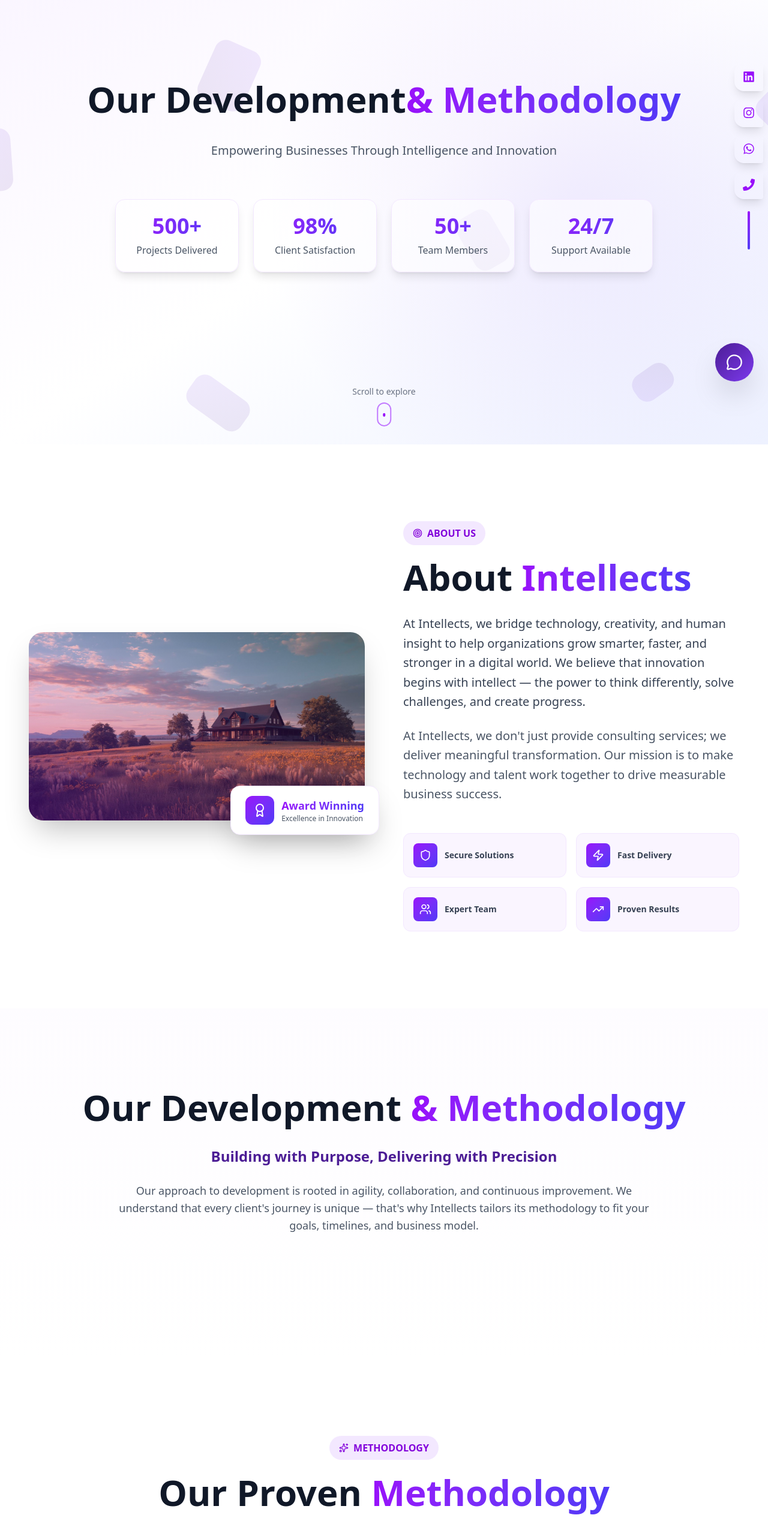
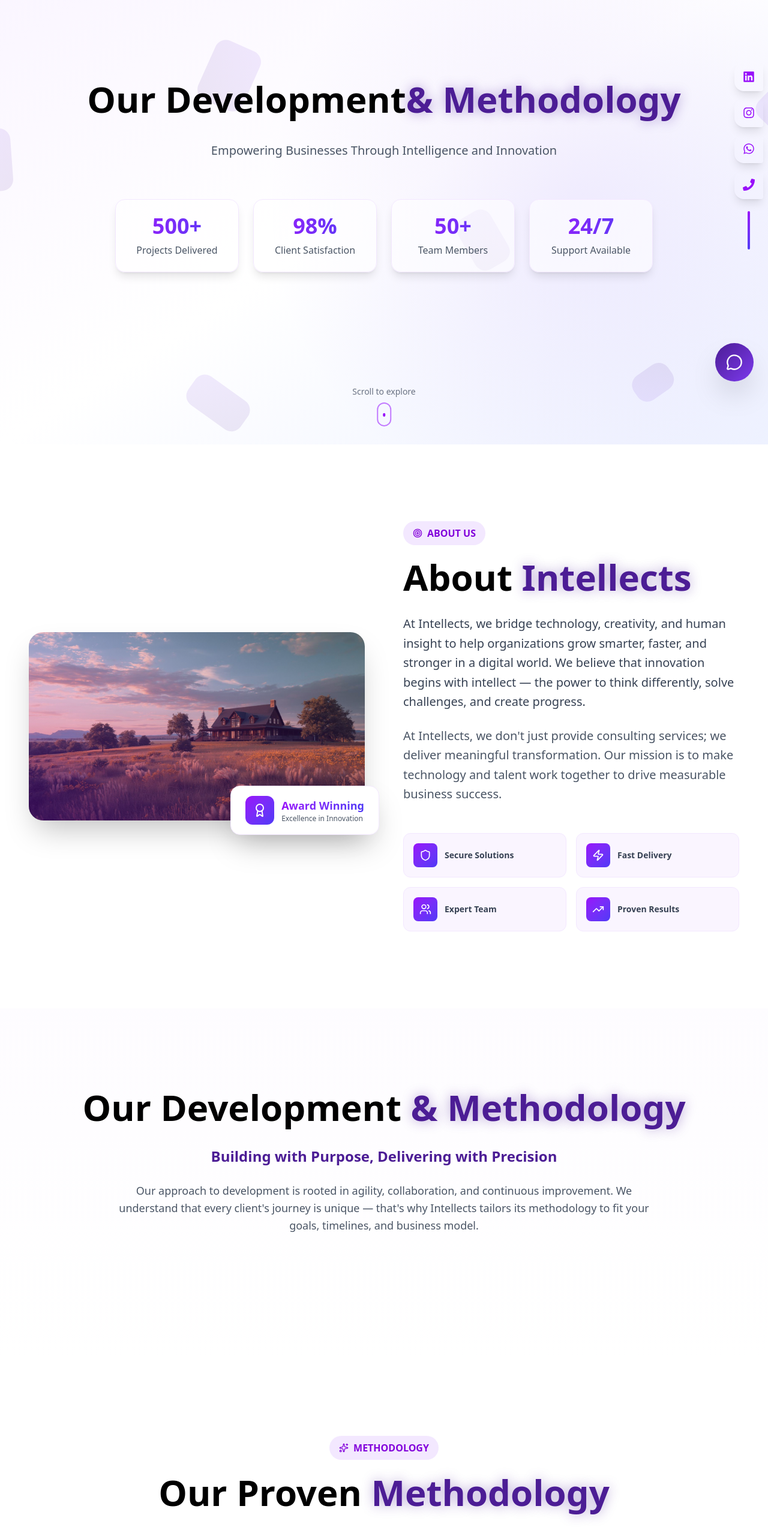
Before and after one commit to primesourcellp/Intellects, a React (Vite) app: page /methodology in a window 1280 px wide. Shown: the part 140-2706 px from the top of the page at 60% size. Built offline with nearby package versions, Linux system fonts and the light colour scheme.

Commit message:
Update methodology.jsx

```diff
--- a/src/Components/Company/methodology.jsx
+++ b/src/Components/Company/methodology.jsx
@@ -162,13 +162,22 @@
             animate={{ opacity: 1, y: 0 }}
             transition={{ duration: 0.8, delay: 0.4 }}
             className="text-4xl sm:text-5xl md:text-6xl font-black mb-8 leading-tight"
+            style={{ color: '#000000' }}
           >
-            <span className="text-gray-900">
-              <TypingText text="Our Development " delay={800} speed={60} />
-            </span>
-            <span className="bg-gradient-to-r from-purple-600 via-indigo-600 to-purple-600 bg-clip-text text-transparent bg-[length:200%_auto] animate-[gradient_3s_ease_infinite]">
+            <TypingText text="Our Development " delay={800} speed={60} />
+            <motion.span
+              style={{ color: '#4C1D95' }}
+              animate={{
+                textShadow: [
+                  `0 0 20px rgba(76, 29, 149, 0)`,
+                  `0 0 20px rgba(76, 29, 149, 0.5)`,
+                  `0 0 20px rgba(76, 29, 149, 0)`
+                ]
+              }}
+              transition={{ duration: 3, repeat: Infinity }}
+            >
               <TypingText text="& Methodology" delay={2200} speed={60} />
-            </span>
+            </motion.span>
           </motion.h1>
 
           <motion.p
@@ -289,11 +298,21 @@
                 ABOUT US
               </div>
 
-              <h2 className="text-4xl md:text-5xl lg:text-6xl font-black leading-tight">
-                <span className="text-gray-900">About </span>
-                <span className="bg-gradient-to-r from-purple-600 to-indigo-600 bg-clip-text text-transparent">
+              <h2 className="text-4xl md:text-5xl lg:text-6xl font-black leading-tight" style={{ color: '#000000' }}>
+                About{" "}
+                <motion.span
+                  style={{ color: '#4C1D95' }}
+                  animate={{
+                    textShadow: [
+                      `0 0 20px rgba(76, 29, 149, 0)`,
+                      `0 0 20px rgba(76, 29, 149, 0.5)`,
+                      `0 0 20px rgba(76, 29, 149, 0)`
+                    ]
+                  }}
+                  transition={{ duration: 3, repeat: Infinity }}
+                >
                   Intellects
-                </span>
+                </motion.span>
               </h2>
 
               <p className="text-lg md:text-xl text-gray-700 leading-relaxed">
@@ -347,11 +366,22 @@
               viewport={{ once: true, amount: 0.3, margin: "-100px" }}
               variants={fadeInUp}
               className="text-4xl md:text-5xl lg:text-6xl font-black mb-6 leading-tight"
+              style={{ color: '#000000' }}
             >
-              <span className="text-gray-900">Our Development </span>
-              <span className="bg-gradient-to-r from-purple-600 to-indigo-600 bg-clip-text text-transparent">
+              Our Development{" "}
+              <motion.span
+                style={{ color: '#4C1D95' }}
+                animate={{
+                  textShadow: [
+                    `0 0 20px rgba(76, 29, 149, 0)`,
+                    `0 0 20px rgba(76, 29, 149, 0.5)`,
+                    `0 0 20px rgba(76, 29, 149, 0)`
+                  ]
+                }}
+                transition={{ duration: 3, repeat: Infinity }}
+              >
                 & Methodology
-              </span>
+              </motion.span>
             </motion.h2>
 
             <motion.p
@@ -401,11 +431,22 @@
               viewport={{ once: true, amount: 0.3, margin: "-100px" }}
               variants={fadeInDown}
               className="text-4xl md:text-5xl lg:text-6xl font-black mb-6"
+              style={{ color: '#000000' }}
             >
-              <span className="text-gray-900">Our Proven </span>
-              <span className="bg-gradient-to-r from-purple-600 to-indigo-600 bg-clip-text text-transparent">
+              Our Proven{" "}
+              <motion.span
+                style={{ color: '#4C1D95' }}
+                animate={{
+                  textShadow: [
+                    `0 0 20px rgba(76, 29, 149, 0)`,
+                    `0 0 20px rgba(76, 29, 149, 0.5)`,
+                    `0 0 20px rgba(76, 29, 149, 0)`
+                  ]
+                }}
+                transition={{ duration: 3, repeat: Infinity }}
+              >
                 Methodology
-              </span>
+              </motion.span>
             </motion.h2>
           </div>
 
@@ -523,7 +564,7 @@
                       </span>
                     </div>
 
-                    <h3 className="text-3xl md:text-4xl lg:text-5xl font-black text-gray-900">
+                    <h3 className="text-3xl md:text-4xl lg:text-5xl font-black" style={{ color: '#000000' }}>
                       {step.title}
                     </h3>
 
@@ -569,11 +610,22 @@
               variants={fadeInUp}
               transition={{ duration: 0.6, delay: 0.1 }}
               className="text-4xl md:text-5xl lg:text-6xl font-black mb-6"
+              style={{ color: '#000000' }}
             >
-              <span className="text-gray-900">Why It </span>
-              <span className="bg-gradient-to-r from-purple-600 to-indigo-600 bg-clip-text text-transparent">
+              Why It{" "}
+              <motion.span
+                style={{ color: '#4C1D95' }}
+                animate={{
+                  textShadow: [
+                    `0 0 20px rgba(76, 29, 149, 0)`,
+                    `0 0 20px rgba(76, 29, 149, 0.5)`,
+                    `0 0 20px rgba(76, 29, 149, 0)`
+                  ]
+                }}
+                transition={{ duration: 3, repeat: Infinity }}
+              >
                 Works
-              </span>
+              </motion.span>
             </motion.h2>
 
             <motion.p
@@ -649,7 +701,7 @@
                     <principle.icon className="w-8 h-8" />
                   </motion.div>
 
-                  <h3 className="text-xl md:text-2xl font-black text-gray-900 mb-3">
+                  <h3 className="text-xl md:text-2xl font-black mb-3" style={{ color: '#4C1D95' }}>
                     {principle.title}
                   </h3>
 
@@ -692,11 +744,22 @@
               viewport={{ once: true, amount: 0.3, margin: "-100px" }}
               variants={fadeInUp}
               className="text-4xl md:text-5xl lg:text-6xl font-black mb-6"
+              style={{ color: '#000000' }}
             >
-              <span className="text-gray-900">Our Key </span>
-              <span className="bg-gradient-to-r from-purple-600 to-indigo-600 bg-clip-text text-transparent">
+              Our Key{" "}
+              <motion.span
+                style={{ color: '#4C1D95' }}
+                animate={{
+                  textShadow: [
+                    `0 0 20px rgba(76, 29, 149, 0)`,
+                    `0 0 20px rgba(76, 29, 149, 0.5)`,
+                    `0 0 20px rgba(76, 29, 149, 0)`
+                  ]
+                }}
+                transition={{ duration: 3, repeat: Infinity }}
+              >
                 Clients
-              </span>
+              </motion.span>
             </motion.h2>
 
             <motion.p
```
